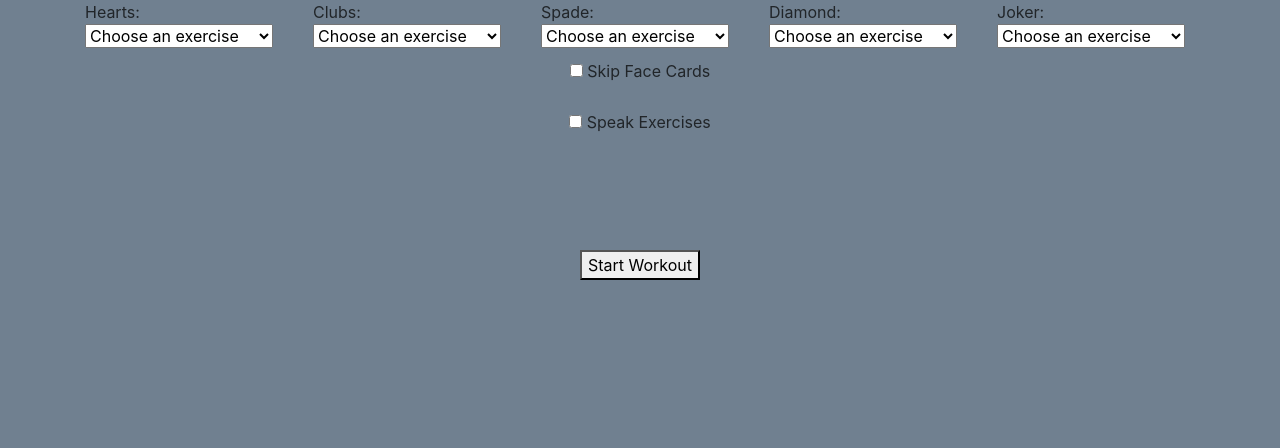
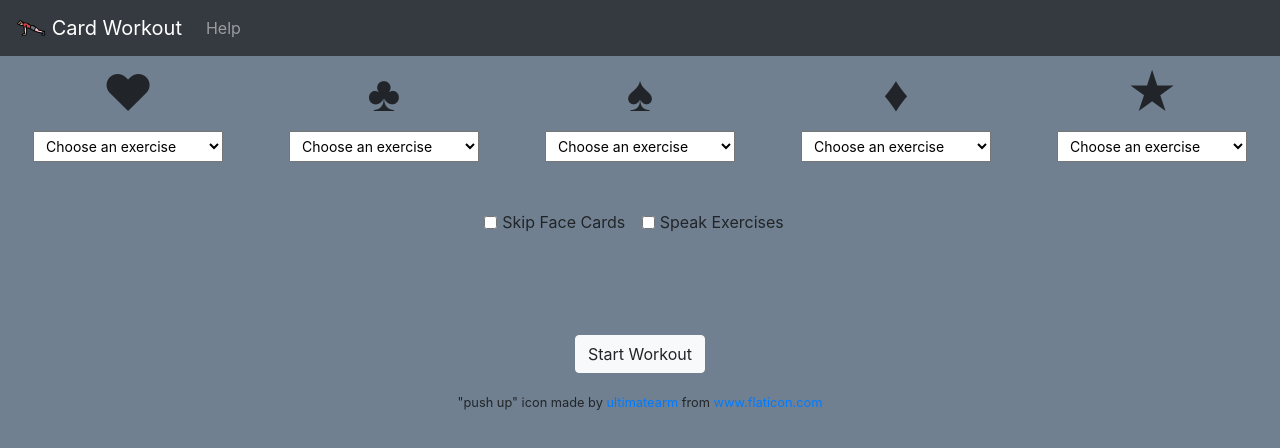
Before and after one commit to cnavarro16/card-workout, a plain HTML site: page index.html in a window 1280 px wide. Drawn offline with nearby package versions, Linux system fonts and the light colour scheme.

Commit message:
added navbar and help modal

```diff
--- a/index.html
+++ b/index.html
@@ -5,6 +5,7 @@
     <meta name="viewport" content="width=device-width, initial-scale=1.0">
     <title>Card Workout</title>
     <script src="script.js"></script>
+    <script src="https://unpkg.com/sweetalert/dist/sweetalert.min.js"></script>
     <link rel="stylesheet" href="https://stackpath.bootstrapcdn.com/bootstrap/4.4.1/css/bootstrap.min.css" integrity="sha384-Vkoo8x4CGsO3+Hhxv8T/Q5PaXtkKtu6ug5TOeNV6gBiFeWPGFN9MuhOf23Q9Ifjh" crossorigin="anonymous">
     <link href="https://fonts.googleapis.com/css2?family=Roboto+Mono:wght@400;500;700&display=swap" rel="stylesheet">
     <link rel="stylesheet" href="style.css">
@@ -12,59 +13,83 @@
   <link rel="stylesheet" href="https://use.fontawesome.com/releases/v5.4.1/css/all.css" integrity="sha384-5sAR7xN1Nv6T6+dT2mhtzEpVJvfS3NScPQTrOxhwjIuvcA67KV2R5Jz6kr4abQsz" crossorigin="anonymous">
 </head>
 <body>
-    <div class="container">
+    <nav class="navbar navbar-expand-lg navbar-dark bg-dark">
+        <a class="navbar-brand" href="#">
+            <img src="./push-up.svg" width="30" height="30" class="d-inline-block align-top" alt="">
+            Card Workout
+        </a>
+        <button class="navbar-toggler" type="button" data-toggle="collapse" data-target="#navbarNav" aria-controls="navbarNav" aria-expanded="false" aria-label="Toggle navigation">
+          <span class="navbar-toggler-icon"></span>
+        </button>
+        <div class="collapse navbar-collapse" id="navbarNav">
+          <ul class="navbar-nav">
+            <li class="nav-item">
+              <a class="nav-link" href="#" onclick="helpAlert()">Help</a>
+            </li>
+          </ul>
+        </div>
+      </nav>
+    <div class="container-fluid">
+
         <div id="chooser">
             <div class="row" id="dropdowns">
-                <div class="col-sm">
-                    Hearts:
+                <div class="col-sm center">
+                    <span class="suite-icon">&heartsuit;</span>
                     <div id="heartSelect">
-                        <select id="hearts">
-                            <option>Choose an exercise</option>
+                        <select id="hearts" class="custom-select-sm">
+                            <option value="null">Choose an exercise</option>
                         </select>
                     </div>
                 </div>
-                <div class="col-sm">
-                    Clubs:
+                <div class="col-sm center">
+                    <span class="suite-icon">&clubsuit;</span>
                     <div id="clubSelect">
-                        <select id="clubs">
-                            <option>Choose an exercise</option>
+                        <select id="clubs" class="custom-select-sm">
+                            <option value="null">Choose an exercise</option>
                         </select>
                     </div>
                 </div>
-                <div class="col-sm">
-                    Spade:
+                <div class="col-sm center">
+                    <span class="suite-icon">&spadesuit;</span>
                     <div id="spadeSelect">
-                        <select id="spades">
-                            <option>Choose an exercise</option>
+                        <select id="spades" class="custom-select-sm">
+                            <option value="null">Choose an exercise</option>
                         </select>
                     </div>
                 </div>
-                <div class="col-sm">
-                    Diamond:
+                <div class="col-sm center">
+                    <span class="suite-icon">&diamondsuit;</span>
                     <div id="diamondSelect">
-                        <select id="diamonds">
-                            <option>Choose an exercise</option>
+                        <select id="diamonds" class="custom-select-sm">
+                            <option value="null">Choose an exercise</option>
                         </select>
                     </div>
                 </div>
-                <div class="col-sm">
-                    Joker:
+                <div class="col-sm center">
+                    <span class="suite-icon">&#9733;</span>
                     <div id="jokerSelect">
-                        <select id="joker">
-                            <option>Choose an exercise</option>
+                        <select id="joker" class="custom-select-sm">
+                            <option value="null">Choose an exercise</option>
                         </select>
                     </div>
                 </div>
             </div>
             <div class="row" id="faceToggle">
-                <div class="col-sm center">
-                    <p><input id="faceCheckbox" class="mt-3" type="checkbox" value="skip-face" name="skip-face"> Skip Face Cards</p>
-                    <p><input id="speechCheckbox" class="mt-3" type="checkbox" value="speak" name="speak"> Speak Exercises</p>
+                <div class="col-sm center mt-5">
+                    <div class="form-check form-check-inline">
+                        <input class="form-check-input" type="checkbox" id="faceCheckbox" value="skip-face">
+                        <label class="form-check-label" for="inlineCheckbox1">Skip Face Cards</label>
+                    </div>
+                    <div class="form-check form-check-inline">
+                        <input class="form-check-input" type="checkbox" id="speechCheckbox" value="speak">
+                        <label class="form-check-label" for="speechCheckbox">Speak Exercises</label>
+                    </div>
                 </div>
             </div>
             <div class="row" id="submit-exercises">
                 <div class="col-sm center">
-                    <button id="submit" onclick="startWorkout()">Start Workout</button>
+                    <p><button id="submit" class="btn btn-light" onclick="main()">Start Workout</button></p>
+                    <p><small>"push up" icon made by <a href="https://www.flaticon.com/authors/ultimatearm" title="ultimatearm">ultimatearm</a> from <a href="https://www.flaticon.com/" title="Flaticon"> www.flaticon.com</a></small></p>
                 </div>
             </div>
         </div>
@@ -82,5 +107,6 @@
            </div>
         </div>
     </div>
+
 </body>
 </html>
--- a/script.js
+++ b/script.js
@@ -57,15 +57,17 @@ var faceCards = ['JC.png',
 var exercises = ["== Lower ==",
     "Air Squats",
     "Lunges",
-    "Glute Bridge",
+    "Glute Bridges",
     "Bulgarian Split Squats",
     "Jump Squats",
+    "Squat Lunge Combos",
     "== Upper ==",
     "Push Ups",
     "Pike Pushups",
     "== Core ==",
-    "Plank",
-    "Russian Twist",
+    "Planks",
+    "Russian Twists",
+    "Four Count Flutter Kicks",
     "== Cardio ==",
     "Mountain Climbers",
     "Jumping Jacks",
@@ -96,6 +98,7 @@ domReady(function() {
 
 var currentIndex = 0;
 var currentCard, match, suite, reps, repString, exercise, upper, lower, core, cardio, wild, exString;
+var heartEx, clubEx, diamondEx, spadeEx, jokerEx;
 var regex = /(\w)(\w).png/;
 var finished = false;
 var skipFace = false;
@@ -112,6 +115,23 @@ var shuffle = function (array) {
     }
 }
 
+function main() {
+    getDropdownValues();
+    var isValid = validateDropdowns();
+    if (isValid) {
+        startWorkout();
+    } else {
+        alert("Please ensure that all exercises are selected...");
+    }
+}
+
+function validateDropdowns() {
+    if (heartEx == "null" || clubEx == "null" || spadeEx == "null" || diamondEx == "null" || jokerEx == "null") {
+        return false;
+    } else {
+        return true;
+    }
+}
 function startWorkout() {
     var deck = document.getElementById("deck");
     var chooser = document.getElementById("chooser");
@@ -203,13 +223,8 @@ function getReps(reps) {
     }
 }
 
-var heartEx, clubEx, spadeEx, diamondEx, jokerEx;
+
 function configureWorkout() {
-    heartEx = hearts.options[hearts.selectedIndex].value;
-    clubEx = clubs.options[clubs.selectedIndex].value;
-    spadeEx = spades.options[spades.selectedIndex].value;
-    diamondEx = diamonds.options[diamonds.selectedIndex].value;
-    jokerEx = joker.options[joker.selectedIndex].value;
     skipFace = document.querySelector('#faceCheckbox').checked;
     speakExercises = document.querySelector('#speechCheckbox').checked;
 
@@ -218,6 +233,13 @@ function configureWorkout() {
     shuffle(cards);
 }
 
+function getDropdownValues() {
+    heartEx = hearts.options[hearts.selectedIndex].value;
+    clubEx = clubs.options[clubs.selectedIndex].value;
+    spadeEx = spades.options[spades.selectedIndex].value;
+    diamondEx = diamonds.options[diamonds.selectedIndex].value;
+    jokerEx = joker.options[joker.selectedIndex].value;
+}
 
 function populateExercises(ddl) {
     for(var i = 0; i < exercises.length; i++) {
@@ -235,6 +257,29 @@ function speak(ex) {
         var msg = new SpeechSynthesisUtterance(ex);
         window.speechSynthesis.speak(msg);
     }
+}
+
+function helpAlert() {
+    var helpText = "<p><h5>Getting Started:</h5>Select an exercise for each suit, then press <strong>Start Workout</strong> to begin.<br></span></p>";
+    helpText += "<p><h5>Options:</h5>"
+    helpText += "<strong>Skip Face Cards:</strong> Show all cards except Jacks, Queens, and Kings<br/>"
+    helpText += "<strong>Speak Exercises:</strong> Have exercises spoken by computer.</p>"
+    helpText += "<p><h5>During Workout:</h5>"
+    helpText += "Press SPACE or click on card to go to next exercise.</p>"
+    swal({
+        title: 'Help',
+        content: {
+            element: "div",
+            attributes: {
+                innerHTML: helpText
+            },
+        }
+    })
+    // swal("\
+    //     \n\nOptions:\
+    //     \n* Skip Face Cards: Show all cards except Jacks, Queens, and Kings\
+    //     \n* Speak Exercises: Have exercises spoken by computer.\
+    //     \n\nDuring Workout: Press SPACE or click on card to go to next exercise.");
 }
 
 ///////////////////////////////
--- a/style.css
+++ b/style.css
@@ -22,6 +22,10 @@
 
 body {
     background-color: slategray;
+}
+
+.suite-icon {
+  font-size: 50px;
 }
 
 @media only screen and (min-device-width: 320px) and (max-device-width: 568px) {
@@ -53,3 +57,16 @@ body {
     margin-top: 100px;
   }
 }
+
+/* overriding styling for "help" modal */
+.swal-modal {
+  text-align: left;
+}
+
+.swal-button {
+  background-color: #616364;
+}
+
+.swal-button:not([disabled]):hover {
+  background-color: #212529;
+}
```
Also changed, not shown: push-up.svg (added), 1 other file.
